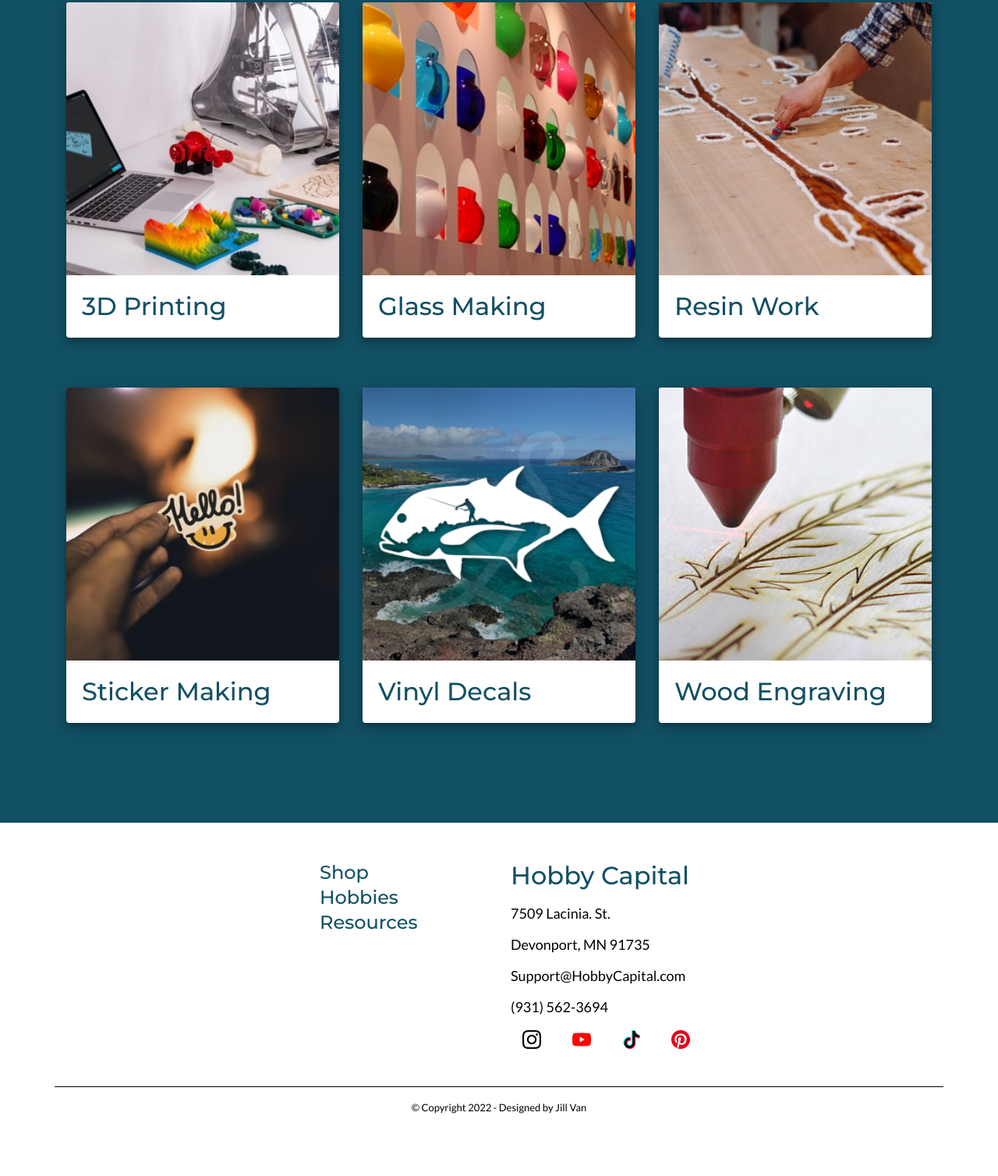
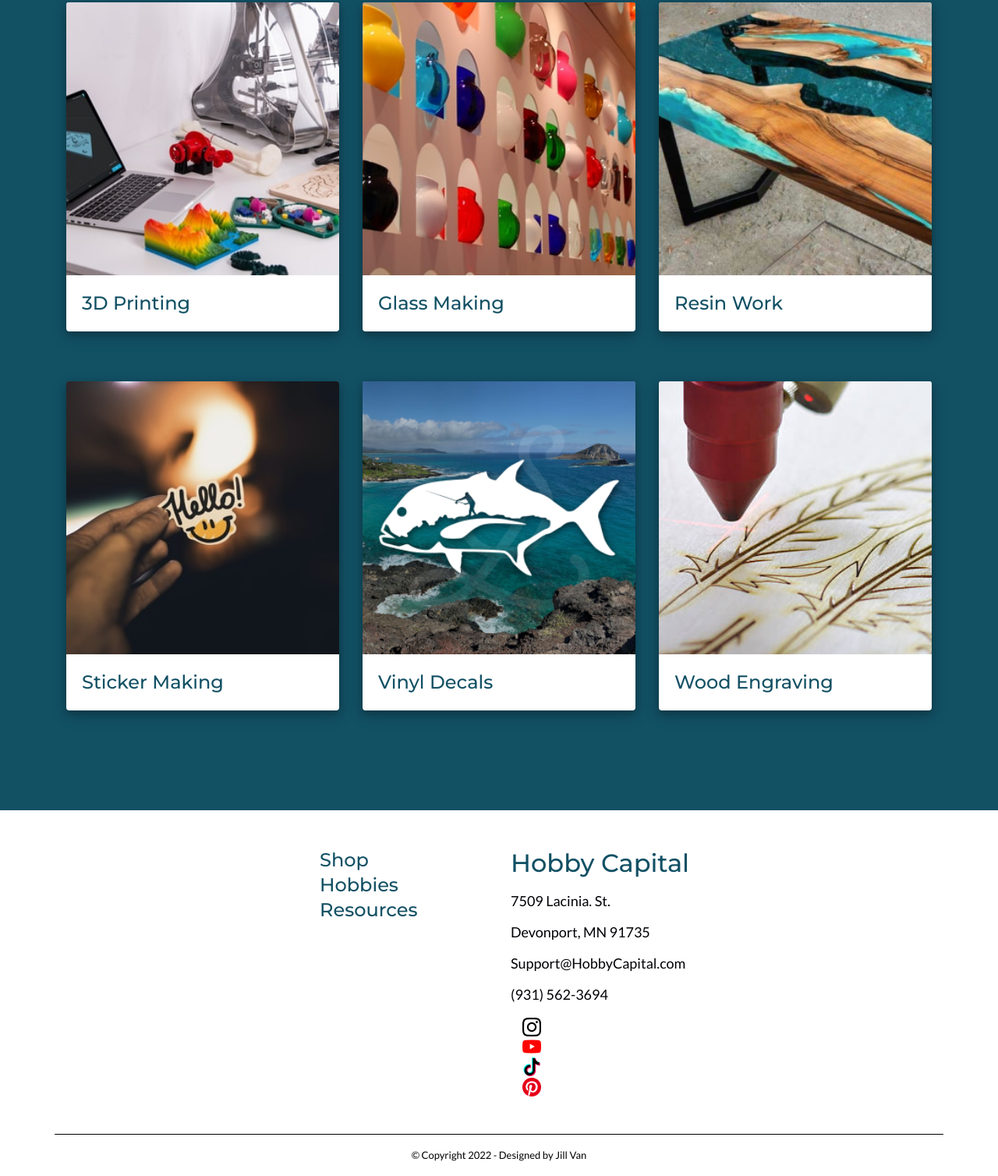
Before and after one commit to Jillbills/HobbyCapitalPrototype, a plain HTML site: page index.html in a window 1280 px wide. Shown: the part 1072-2580 px from the top of the page at 78% size. Before the commit the page ends 2519 px from the top, so only its background shows below. Drawn offline with nearby package versions, Linux system fonts and the light colour scheme.

Commit message:
Left aligned footer social icons. Changed resin work image.

```diff
--- a/index.html
+++ b/index.html
@@ -102,7 +102,7 @@
                     <div class="card border-0 cardShadow">
                         <img src="./images/categories/3Dprinting.png" class="card-img-top" alt="3D Printing">
                         <div class="card-body">
-                            <h4 class="card-text gridCategoryTitle">3D Printing</h4>
+                            <h5 class="card-text gridCategoryTitle">3D Printing</h5>
                         </div>
                     </div>
                 </div>
@@ -110,15 +110,15 @@
                     <div class="card border-0 cardShadow">
                         <img src="./images/categories/GlassMaking.png" class="card-img-top" alt="Glass Making">
                         <div class="card-body">
-                            <h4 class="card-text gridCategoryTitle">Glass Making</h4>
+                            <h5 class="card-text gridCategoryTitle">Glass Making</h5>
                         </div>
                     </div>
                 </div>
                 <div class="col-sm-12 col-md-4 col-lg-4">
                     <div class="card border-0 cardShadow">
-                        <img src="./images/categories/ResinWork.png" class="card-img-top" alt="Resin Work Resin Work - pouring on tabletop">
+                        <img src="./images/categories/resinTable.png" class="card-img-top" alt="Resin Work Resin Work - resin tabletop">
                         <div class="card-body">
-                            <h4 class="card-text gridCategoryTitle">Resin Work</h4>
+                            <h5 class="card-text gridCategoryTitle">Resin Work</h5>
                         </div>
                     </div>
                 </div>
@@ -129,7 +129,7 @@
                     <div class="card border-0 cardShadow">
                         <img src="./images/categories/StickerMaking.png" class="card-img-top" alt="Sticker Making">
                         <div class="card-body">
-                            <h4 class="card-text gridCategoryTitle">Sticker Making</h4>
+                            <h5 class="card-text gridCategoryTitle">Sticker Making</h5>
                         </div>
                     </div>
                 </div>
@@ -137,7 +137,7 @@
                     <a href="./decalsGetStarted.html"><div class="card border-0 cardShadow">
                         <img src="./images/categories/VinylDecals.png" class="card-img-top" alt="white vinyl decal of an ulua">
                         <div class="card-body">
-                            <h4 class="card-text gridCategoryTitle">Vinyl Decals</h4>
+                            <h5 class="card-text gridCategoryTitle">Vinyl Decals</h5>
                         </div></a>
                     </div>
                 </div>
@@ -145,7 +145,7 @@
                     <div class="card border-0 cardShadow">
                         <img src="./images/categories/WoodEngraving.png" class="card-img-top" alt="Wood Engraving">
                         <div class="card-body">
-                            <h4 class="card-text gridCategoryTitle">Wood Engraving</h4>
+                            <h5 class="card-text gridCategoryTitle">Wood Engraving</h5>
                         </div>
                     </div>
                 </div>
@@ -174,8 +174,8 @@
                 <p>Devonport, MN 91735</p>
                 <p>Support@HobbyCapital.com</p>
                 <p>(931) 562-3694</p>
-                <div class="socialIcons">
-                    <div class="col">
+                <div class="socialIconsRow">
+                    <div class="col IGicon">
                         <img src="./images/icons/IG.png" alt="Instagram icon">
                     </div>
                     <div class="col">
```
Also changed, not shown: decalApplication.html (+1 -1 lines), decalsGetStarted.html (+1 -1 lines), images/categories/resinTable.png (added), 3 other files.
